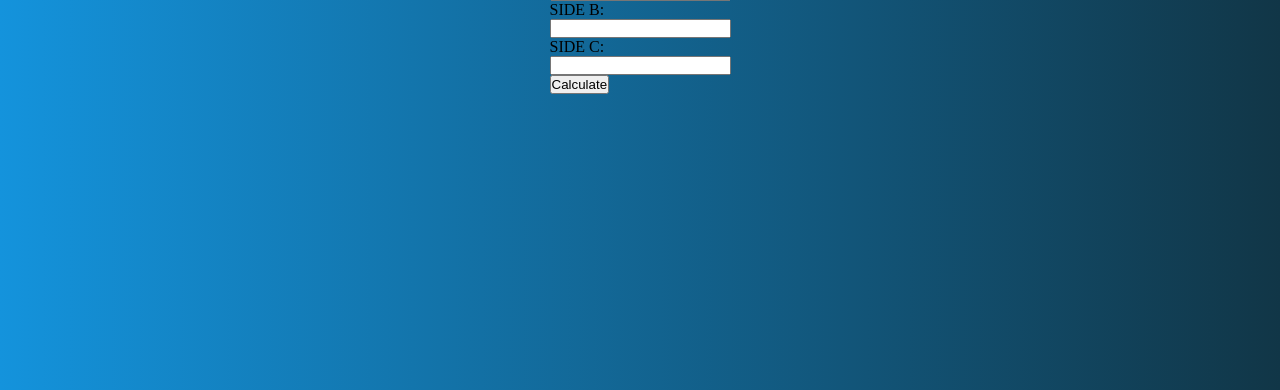
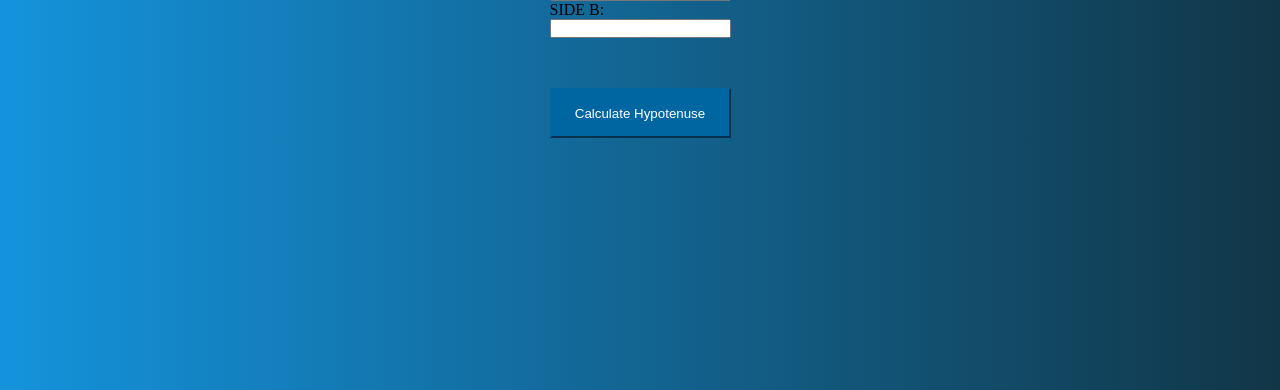
Before and after one commit to willianpicao/calcaguras, a Flask app: page /calcaguras in a window 1280 px wide. Shown: the part 410-800 px from the top of the page. Run offline with Flask 2, Linux system fonts and the light colour scheme.

Commit message:
feat: structure finished

```diff
--- a/templates/calcaguras.html
+++ b/templates/calcaguras.html
@@ -36,6 +36,18 @@
             justify-content: center;
             /*align-items: center;*/
         }
+        .form-submit-button {
+            background: #0066A2;
+            color: white;
+            border-style: outset;
+            border-color: #0066A2;
+            height: 50px;
+            width: 181px;
+            font: bold15px arial,sans-serif;
+            text-shadow: none;
+            margin-top: 50px;
+            cursor: pointer;
+        }
 
     </style>
 </head>
@@ -43,11 +55,11 @@
     <h1>Calcaguras</h1>
 
     <div class="principal">
-        <img src="https://s4.static.brasilescola.uol.com.br/be/2021/02/1-6-trigonometria.jpg">
+        <img src="https://www.figueiralaser.com.br/site/fotoTexturaMaterial?id_recorte_personalizado=3919&id_materia_prima=3770&tamanho=290x290&padrao_formato_imagem=webp">
 
     </div>
     <div class="form">
-        <form action="/" method="post">
+        <form action="/calculate" method="post">
             <div class="inputBox">
                 <label class="labelInput" for="sideA">SIDE A:</label> <br>
                 <input class="inputUser" type="text" name="sideA" id="sideA" > <br>
@@ -55,10 +67,9 @@
                 <label class="labelInput" for="sideB">SIDE B:</label> <br>
                 <input class="inputUser" type="text" name="sideB" id="sideB" > <br>
 
-                <label class="labelInput" for="sideB">SIDE C:</label> <br>
-                <input class="inputUser" type="text" name="sideB" id="sideB" > <br>
+
             </div>
-            <input type="submit" value="Calculate" class="submit">
+            <input type="submit" value="Calculate Hypotenuse" class="form-submit-button">
         </form>
     </div>
 
```
